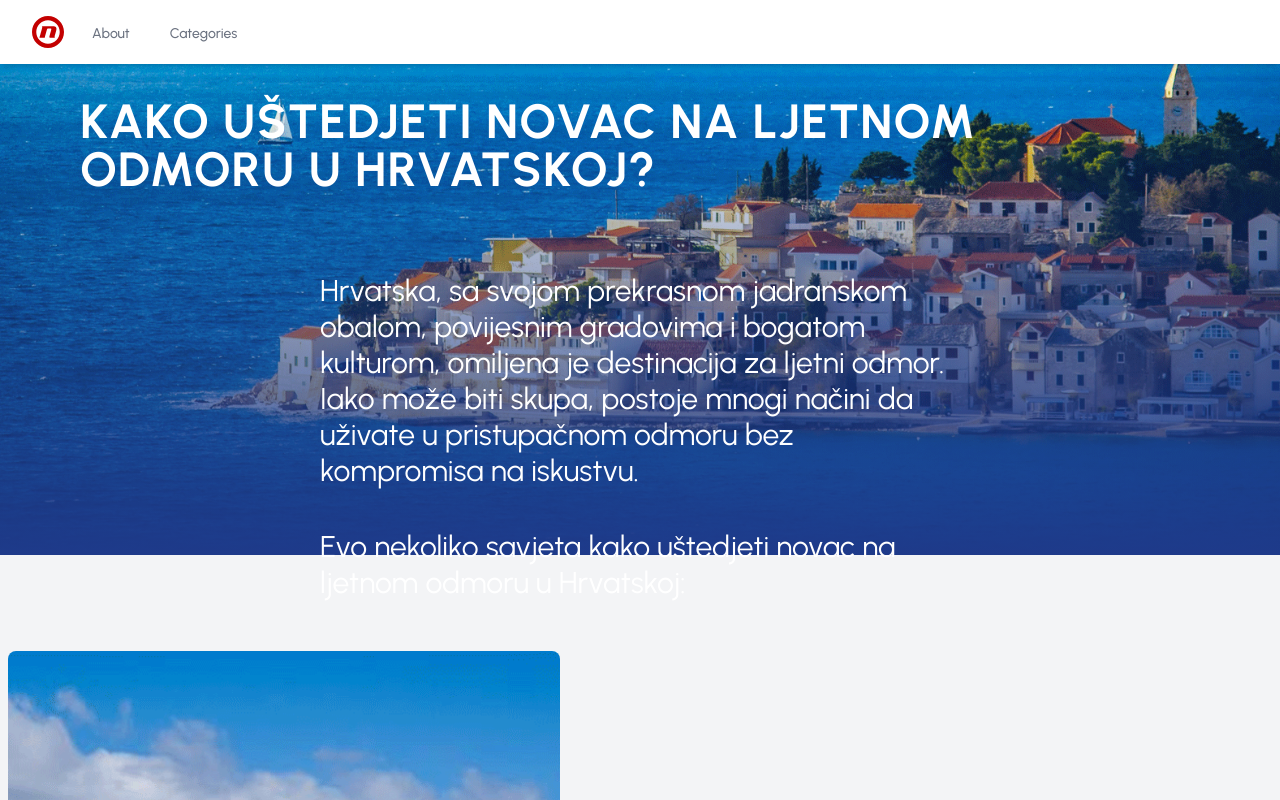
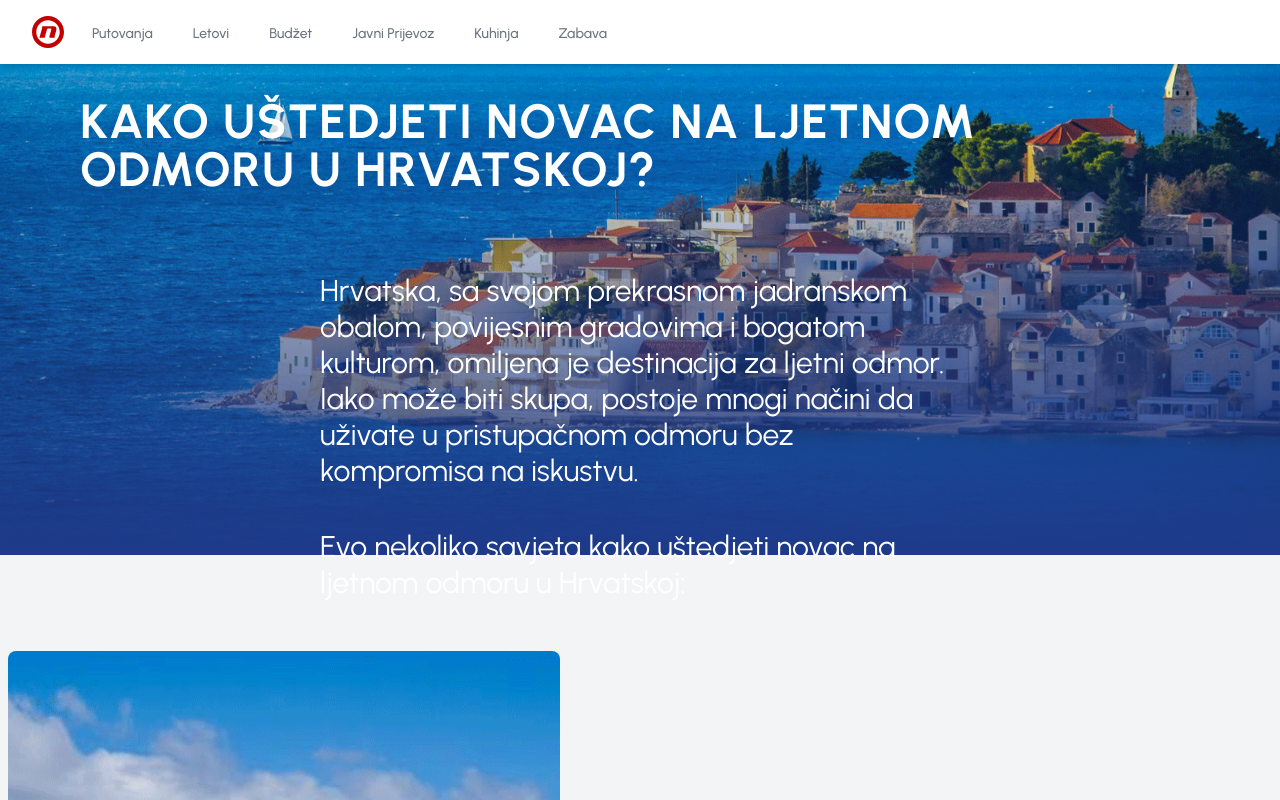
Before and after one commit to F00sh/nova_blog, a plain HTML site: page index.html in a window 1280 px wide. Drawn offline with nearby package versions, Linux system fonts and the light colour scheme.

Commit message:
Update: navigation anchors

```diff
--- a/index.html
+++ b/index.html
@@ -49,9 +49,18 @@
           </div>
           <div class="hidden md:ml-6 md:flex md:space-x-8">
             <a href="#one"
-              class="border-transparent text-gray-500 hover:text-gray-700 inline-flex items-center px-1 pt-1 text-sm font-medium">About</a>
+              class="border-transparent text-gray-500 hover:text-gray-700 inline-flex items-center px-1 pt-1 text-sm font-medium">Putovanja</a>
+            <a href="#two"
+              class="border-transparent text-gray-500 hover:text-gray-700 inline-flex items-center px-1 pt-1 text-sm font-medium">Letovi</a>
+            <a href="#three"
+              class="border-transparent text-gray-500 hover:text-gray-700 inline-flex items-center px-1 pt-1 text-sm font-medium">Budžet</a>
             <a href="#four"
-              class="border-transparent text-gray-500 hover:text-gray-700 inline-flex items-center px-1 pt-1 text-sm font-medium">Categories</a>
+              class="border-transparent text-gray-500 hover:text-gray-700 inline-flex items-center px-1 pt-1 text-sm font-medium">Javni
+              Prijevoz</a>
+            <a href="#five"
+              class="border-transparent text-gray-500 hover:text-gray-700 inline-flex items-center px-1 pt-1 text-sm font-medium">Kuhinja</a>
+            <a href="#six"
+              class="border-transparent text-gray-500 hover:text-gray-700 inline-flex items-center px-1 pt-1 text-sm font-medium">Zabava</a>
           </div>
         </div>
         <div class="flex items-center md:hidden">
@@ -70,9 +79,18 @@
     <div id="mobile-menu" class="md:hidden hidden">
       <div class="px-2 pt-2 pb-3 space-y-1 sm:px-3">
         <a href="#one"
-          class="block px-3 py-2 rounded-md text-base font-medium text-gray-700 hover:text-gray-900 hover:bg-gray-50 menu-item">About</a>
+          class="block px-3 py-2 rounded-md text-base font-medium text-gray-700 hover:text-gray-900 hover:bg-gray-50 menu-item">Putovanja</a>
+        <a href="#two"
+          class="block px-3 py-2 rounded-md text-base font-medium text-gray-700 hover:text-gray-900 hover:bg-gray-50 menu-item">Letovi</a>
+        <a href="#three"
+          class="block px-3 py-2 rounded-md text-base font-medium text-gray-700 hover:text-gray-900 hover:bg-gray-50 menu-item">Budžet</a>
         <a href="#four"
-          class="block px-3 py-2 rounded-md text-base font-medium text-gray-700 hover:text-gray-900 hover:bg-gray-50 menu-item">Categories</a>
+          class="block px-3 py-2 rounded-md text-base font-medium text-gray-700 hover:text-gray-900 hover:bg-gray-50 menu-item">Javni
+          Prijevoz</a>
+        <a href="#five"
+          class="block px-3 py-2 rounded-md text-base font-medium text-gray-700 hover:text-gray-900 hover:bg-gray-50 menu-item">Kuhinja</a>
+        <a href="#six"
+          class="block px-3 py-2 rounded-md text-base font-medium text-gray-700 hover:text-gray-900 hover:bg-gray-50 menu-item">Zabava</a>
       </div>
     </div>
   </nav>
```
